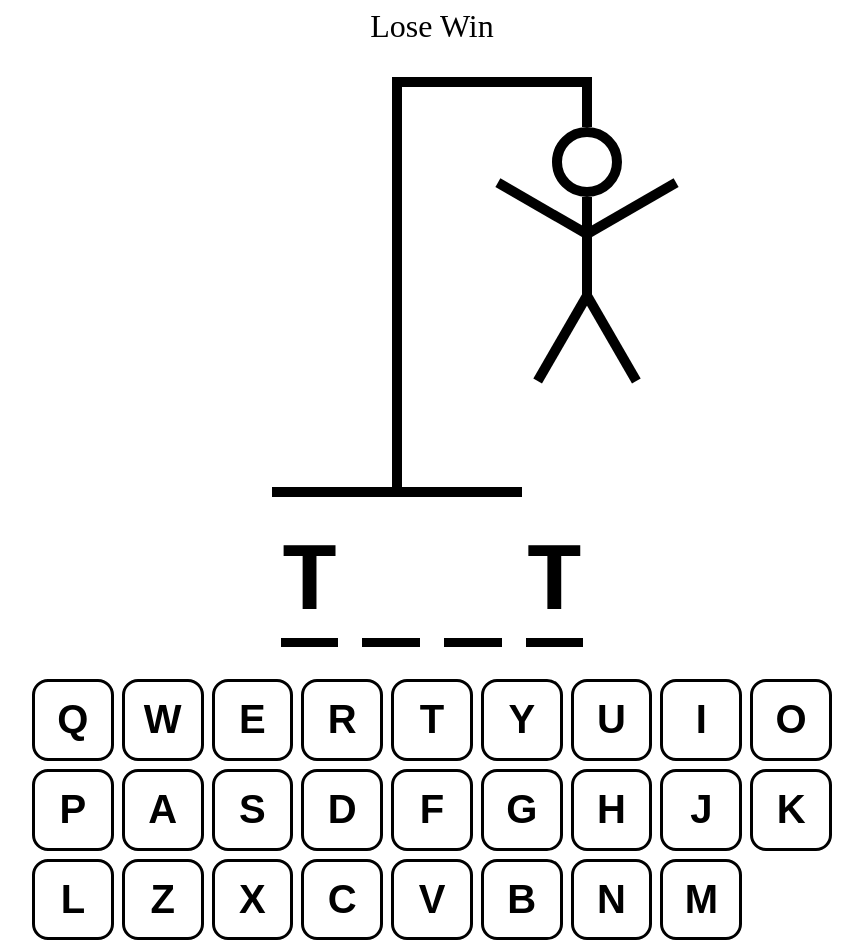
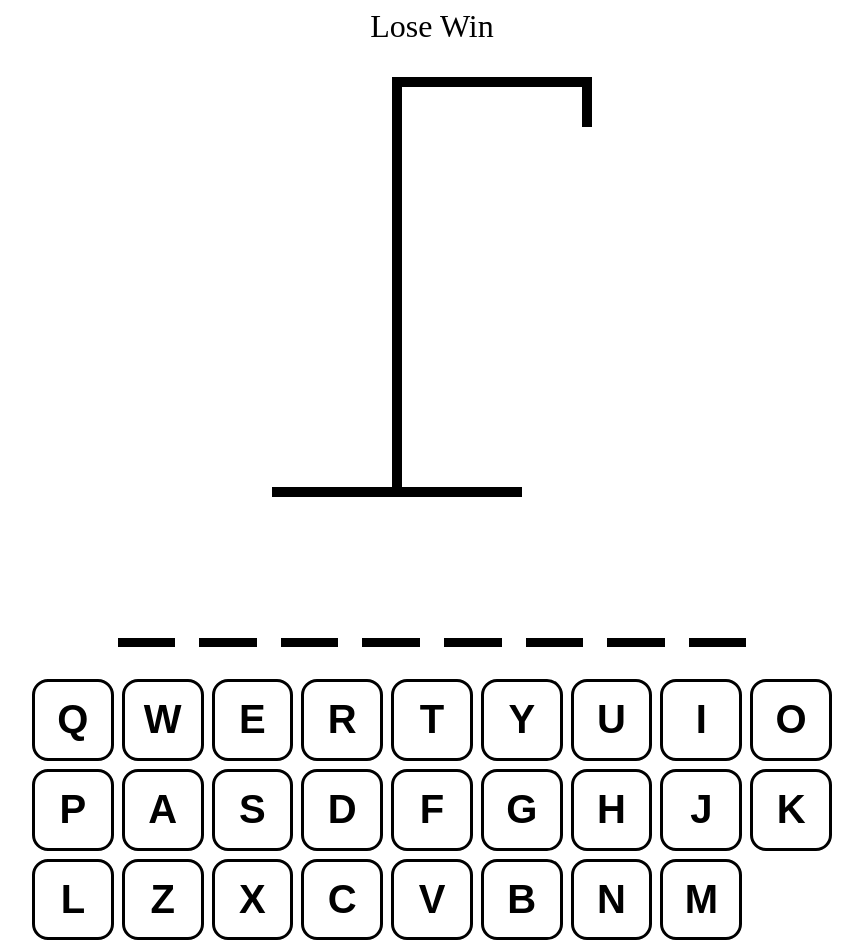
Before and after one commit to maciejbaba/hangman, a React (Vite) app: page / in a window 1280 px wide. Shown: the whole page, without its empty margins (208-1071 px from the left). Built offline with nearby package versions, Linux system fonts and the light colour scheme.

Commit message:
set up logic for hangmanDrawing and hangmanWord

```diff
--- a/src/App.tsx
+++ b/src/App.tsx
@@ -1,4 +1,4 @@
-import { useState } from "react"
+import { useCallback, useEffect, useState } from "react"
 import { HangmanDrawing } from "./HangmanDrawing"
 import { HangmanWord } from "./HangmanWord"
 import { Keyboard } from "./Keyboard"
@@ -11,6 +11,32 @@
 
   const [guessedLetters, setGuessedLetters] = useState<string[]>([])
 
+  const incorrectLetters = guessedLetters.filter(letter => !wordToGuess.includes(letter))
+
+  const addGuessedLetter = useCallback((letter: string) => {
+    if (guessedLetters.includes(letter)) return
+
+    setGuessedLetters(currentLetters => [...currentLetters, letter])
+  }, [guessedLetters])
+
+  useEffect(() => {
+    const handler = (e: KeyboardEvent) => {
+      const key = e.key
+
+      if (!key.match(/^[a-z]$/)) return
+
+      e.preventDefault()
+      addGuessedLetter(key)
+    }
+
+    document.addEventListener("keypress", handler)
+
+    return () => {
+
+      document.removeEventListener("keypress", handler)
+    }
+
+  }, [guessedLetters])
 
   return (
     <div
@@ -24,8 +50,8 @@
       }}
     >
       <div style={{ fontSize: "2rem", textAlign: "center"}}> Lose Win </div>
-      <HangmanDrawing />
-      <HangmanWord />
+      <HangmanDrawing numberOfGuesses={incorrectLetters.length}/>
+      <HangmanWord guessedLetters={guessedLetters} wordToGuess={wordToGuess}/>
       <div style={{ alignSelf: "stretch"}}>
         <Keyboard />
       </div>
--- a/src/HangmanDrawing.tsx
+++ b/src/HangmanDrawing.tsx
@@ -73,14 +73,15 @@
   }} />
 )
 
-export function HangmanDrawing() {
+const BODY_PARTS = [HEAD, BODY, RIGHT_ARM, lEFT_ARM, RIGHT_LEG, lEFT_LEG]
+
+interface HangmanDrawingProps {
+  numberOfGuesses: number
+}
+
+export function HangmanDrawing({ numberOfGuesses }: HangmanDrawingProps) {
   return <div style={{ position: "relative" }}>
-    {HEAD}
-    {BODY}
-    {RIGHT_ARM}
-    {lEFT_ARM}
-    {lEFT_LEG}
-    {RIGHT_LEG}
+    {BODY_PARTS.slice(0, numberOfGuesses)}
     <div style={{
         position: "absolute",
         height: "50px",
--- a/src/HangmanWord.tsx
+++ b/src/HangmanWord.tsx
@@ -1,7 +1,9 @@
-export function HangmanWord() {
+interface HangmanWordProps {
+  guessedLetters: string[],
+  wordToGuess: string
+}
 
-  const word = "test"
-  const guessedLetters = ["t"]
+export function HangmanWord({ guessedLetters, wordToGuess}: HangmanWordProps) {
 
   return <div
     style={{
@@ -13,7 +15,7 @@
         fontFamily: "monospace"
       }}
     >
-      {word.split("").map((letter, index) => (
+      {wordToGuess.split("").map((letter, index) => (
         <span style={{ borderBottom: ".1em solid black"}} key={index}>
           <span style={{
             visibility: guessedLetters.includes(letter)
```
